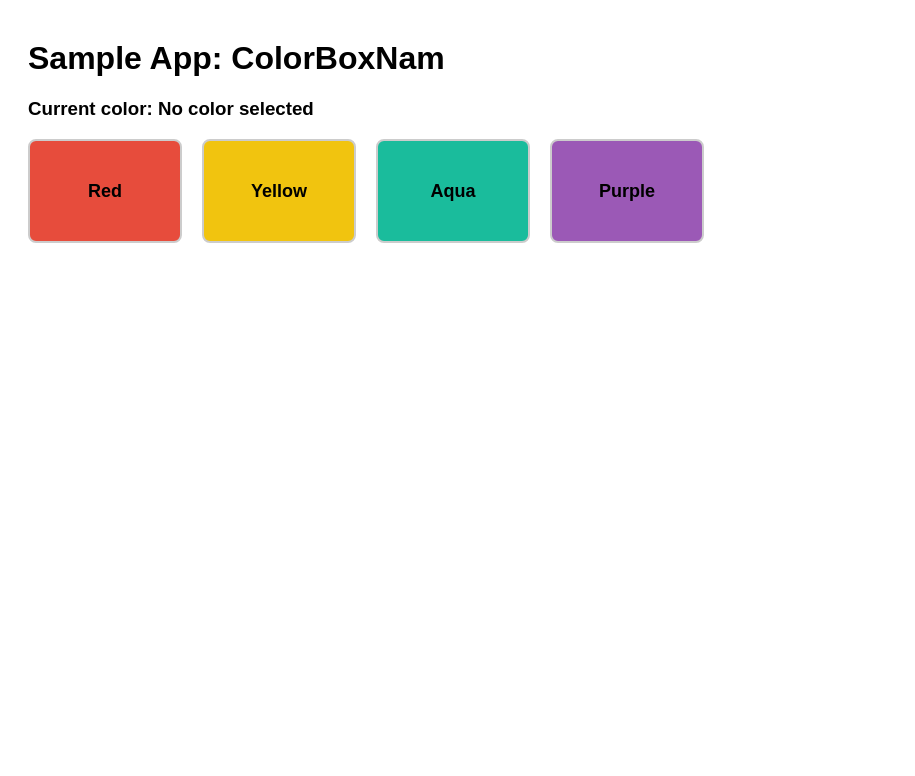
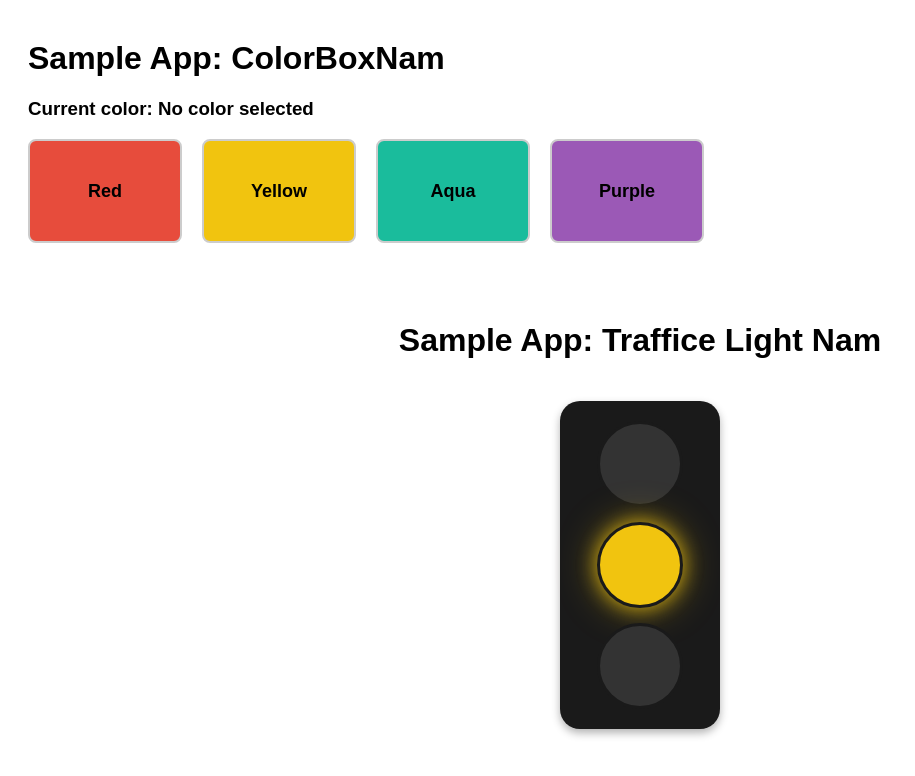
Before and after one commit to ToThanhNam/react-ultimate-course, a React (Vite) app: page / in a window 1280 px wide. Shown: the part 830-1606 px from the top of the page, without its empty margins (0-915 px from the left). Before the commit the page ends 1101 px from the top, so only its background shows below. Built offline with nearby package versions, Linux system fonts and the light colour scheme.

Commit message:
useEffect, traffice_light game

```diff
--- a/src/App.tsx
+++ b/src/App.tsx
@@ -4,6 +4,7 @@ import State from "./fundanmental/State";
 import SonColorBox from "./sampleApp/son/SonColorBox";
 import TonyColorBox from "./sampleApp/tony/TonyColorBox";
 import ColorBoxNam from "./sampleApp/namtt/ColorBox"
+import TrafficLightNam from "./sampleApp/lightgameplan/TrafficLightNam"
 
 function App() {
   return (
@@ -22,6 +23,9 @@ function App() {
 
       <SonColorBox />
       <ColorBoxNam />
+
+      <br />
+      <TrafficLightNam />
     </>
   );
 }
--- /dev/null
+++ b/src/sampleApp/lightgameplan/TrafficLightNam.tsx
@@ -0,0 +1,57 @@
+import React, { useState, useEffect } from 'react';
+import './TrafficLightStyle.css';
+
+interface LightConfig {
+    id: number;
+    color: string;
+    duration: number;
+}
+
+const TRAFFIC_LIGHTS: LightConfig[] = [
+    { id: 1, color: 'green',  duration: 5000 },
+    { id: 2, color: 'yellow', duration: 4000 },
+    { id: 3, color: 'red',    duration: 3000 }
+    // { id: 4, color: 'orange', duration: 1000 }
+];
+
+const TrafficLightArrayStyle = () => {
+    const [activeIndex, setActiveIndex] = useState<number>(0);
+
+    const currentLight = TRAFFIC_LIGHTS[activeIndex];
+
+    useEffect(() => {
+        const timer = setTimeout(() => {
+
+            setActiveIndex((prevIndex) => {
+                const nextIndex = (prevIndex + 1) % TRAFFIC_LIGHTS.length;
+                return nextIndex;
+            });
+
+        }, currentLight.duration);
+
+        return () => clearTimeout(timer);
+
+    }, [activeIndex]);
+
+    return (
+        <>
+            <div className="traffic-light-container">
+            <h1>Sample App: Traffice Light Nam</h1>
+                <div className="traffic-light-housing">
+                    {TRAFFIC_LIGHTS.map((light, index) => (
+                        <div
+                            key={light.id}
+                            className={`light light-${light.color} ${index === activeIndex ? 'active' : ''}`}
+                        ></div>
+                    ))}
+                </div>
+
+                <div className="light-status">
+                    Current: {currentLight.color.toUpperCase()} ({currentLight.duration/1000}s)
+                </div>
+            </div>
+        </>
+    );
+}
+
+export default TrafficLightArrayStyle;
--- /dev/null
+++ b/src/sampleApp/lightgameplan/TrafficLightStyle.css
@@ -0,0 +1,73 @@
+.traffic-light-container {
+    display: flex;
+    flex-direction: column;
+    align-items: center;
+    gap: 20px;
+    padding: 20px;
+    font-family: Arial, sans-serif;
+}
+
+.traffic-light-housing {
+    background-color: #1a1a1a;
+    width: 120px;
+    padding: 20px;
+    border-radius: 20px;
+    display: flex;
+    flex-direction: column;
+    gap: 15px;
+    box-shadow: 0 4px 8px rgba(0, 0, 0, 0.3);
+}
+
+.light {
+    width: 80px;
+    height: 80px;
+    border-radius: 50%;
+    background-color: #333;
+    border: 3px solid #1a1a1a;
+    transition: all 0.3s ease;
+    margin: 0 auto;
+}
+
+.light-red {
+    background-color: #333;
+}
+
+.light-red.active {
+    background-color: #e74c3c;
+    box-shadow: 0 0 20px rgba(231, 76, 60, 0.8), 0 0 40px rgba(231, 76, 60, 0.4);
+}
+
+.light-yellow {
+    background-color: #333;
+}
+
+.light-yellow.active {
+    background-color: #f1c40f;
+    box-shadow: 0 0 20px rgba(241, 196, 15, 0.8), 0 0 40px rgba(241, 196, 15, 0.4);
+}
+
+.light-green {
+    background-color: #333;
+}
+
+.light-orange {
+    background-color: #333;
+}
+
+.light-orange.active {
+    background-color: #ffa500;
+    box-shadow: 0 0 20px rgba(255, 165, 0, 0.8), 0 0 40px rgba(255, 165, 0, 0.4);
+}
+
+.light-green.active {
+    background-color: #2ecc71;
+    box-shadow: 0 0 20px rgba(46, 204, 113, 0.8), 0 0 40px rgba(46, 204, 113, 0.4);
+}
+
+.light-status {
+    font-size: 18px;
+    font-weight: bold;
+    color: #ffff;
+    text-transform: uppercase;
+    letter-spacing: 2px;
+}
```
